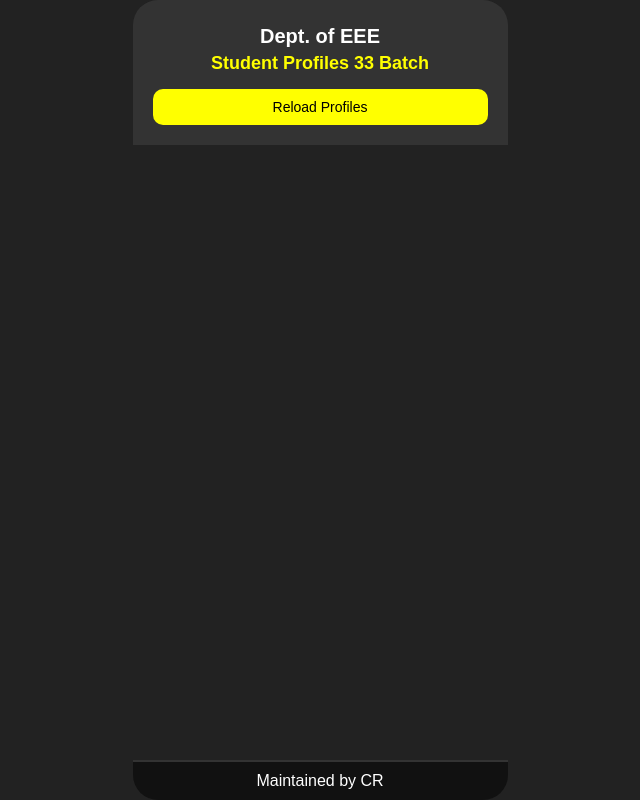
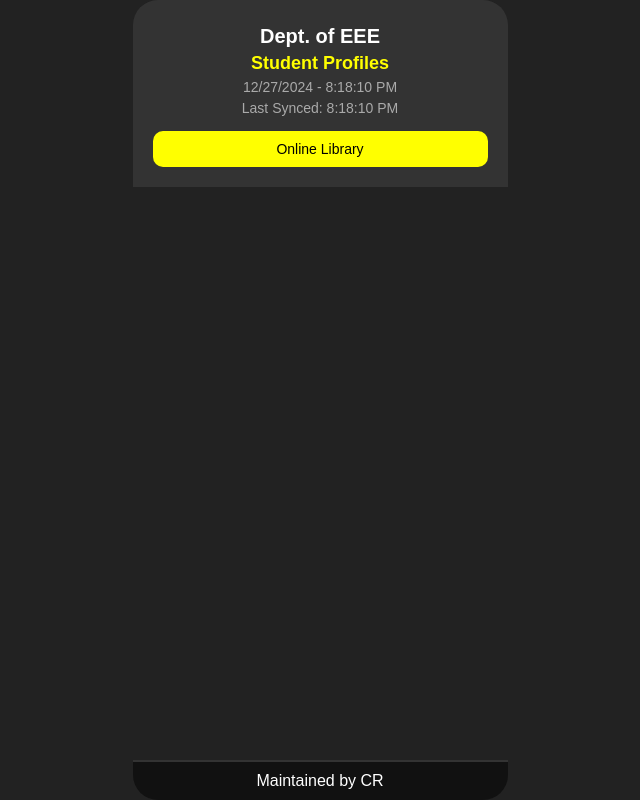
Before and after one commit to vu-eee/students-33, a plain HTML site: page index.html in a window 1280 px wide. Shown: the whole page, without its empty margins (320-960 px from the left). Drawn offline with Linux system fonts and the light colour scheme; no server answers.

Commit message:
Update index.html

```diff
--- a/index.html
+++ b/index.html
@@ -54,11 +54,12 @@
             <!-- Header -->
             <div class="header">
                 <h1>Dept. of EEE</h1>
-                <h2>Student Profiles 33 Batch</h2>
+                <h2>Student Profiles</h2>
                 <p id="date-time"></p>
                 <p id="last-synced"></p>
-<!--                 <button id="reloadButton">Reload Profiles</button> -->
-                <button id="">Reload Profiles</button>
+                <a href="https://vu-eee.github.io/library" target="_blank">
+                    <button id="reloadButton">Online Library</button>
+                </a>
             </div>
 
             <!-- Main Content -->
@@ -72,7 +73,6 @@
 
         <script>
             const profilesDiv = document.getElementById('profiles');
-            const reloadButton = document.getElementById('reloadButton');
 
             const sheetUrl = 'https://docs.google.com/spreadsheets/d/e/2PACX-1vQBQx8ya4m7Xa4nTDx4cdB_OLGuMyCGhwH4bNlVHQwfk30SY-dfolEMD_ei0pq-l227luK5-jxUWG59/pub?output=tsv';
 
@@ -128,9 +128,6 @@
                     .catch(error => console.error('Error fetching or processing data:', error));
             }
 
-            // Reload profiles on button click
-            reloadButton.addEventListener('click', fetchProfiles);
-
             // Initialize profiles and update date-time
             updateDateTime();
             fetchProfiles();
```
